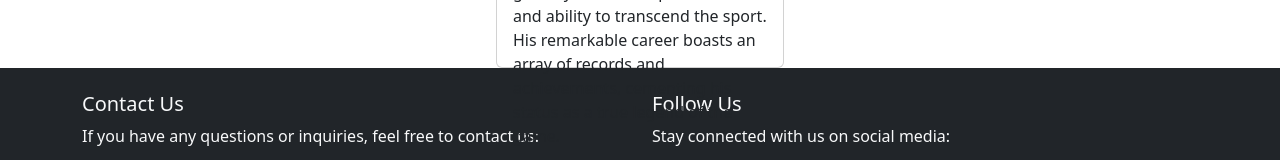
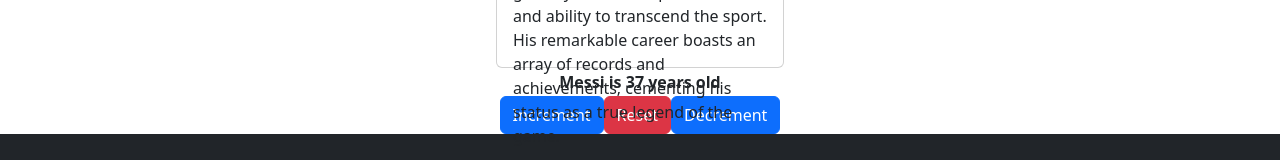
Before and after one commit to TanNguyen5659/first-react-hw, a React (Vite) app: page / in a window 1280 px wide. Shown: the part 388-548 px from the top of the page. Built offline with nearby package versions, Linux system fonts and the light colour scheme.

Commit message:
added useState for age

```diff
--- /dev/null
+++ b/components/agecounter.jsx
@@ -0,0 +1,28 @@
+import { useState } from "react"
+import Button from 'react-bootstrap/Button';
+
+
+export default function Agecounter() {
+    const [age, setAge] = useState(37)
+
+    const increment = () => {
+        setAge(age+1);
+    }
+
+    const decrement = () => {
+        setAge(age-1);
+    }
+
+    const reset =() => {
+        setAge(37)
+    }
+  return (
+    <div className="age-container">
+        <p className="age-display">Messi is {age} years old</p>
+        <Button className="counter-button" variant="primary" onClick={increment}>Increment</Button>
+        <Button className="counter-button" variant="danger" onClick={reset}>Reset</Button>
+        <Button className="counter-button" variant="primary" onClick={decrement}>Decrement</Button>
+
+    </div>
+  )
+}
--- a/src/App.css
+++ b/src/App.css
@@ -0,0 +1,7 @@
+.age-container {
+    text-align: center;
+}
+.age-display {
+    font-weight:800;
+    margin: 2px;
+}
--- a/src/App.jsx
+++ b/src/App.jsx
@@ -2,6 +2,7 @@
 import BootstrapBody from "../components/bootstrap"
 import Nav1 from "../components/nav"
 import Footer from "../components/footer"
+import Agecounter from "../components/agecounter"
 
 export default function App(){
   return (
@@ -9,6 +10,7 @@
       <Nav1/>
       <Header/>
       <BootstrapBody/>
+      <Agecounter/>
       <Footer></Footer>
     </>
   )
```
